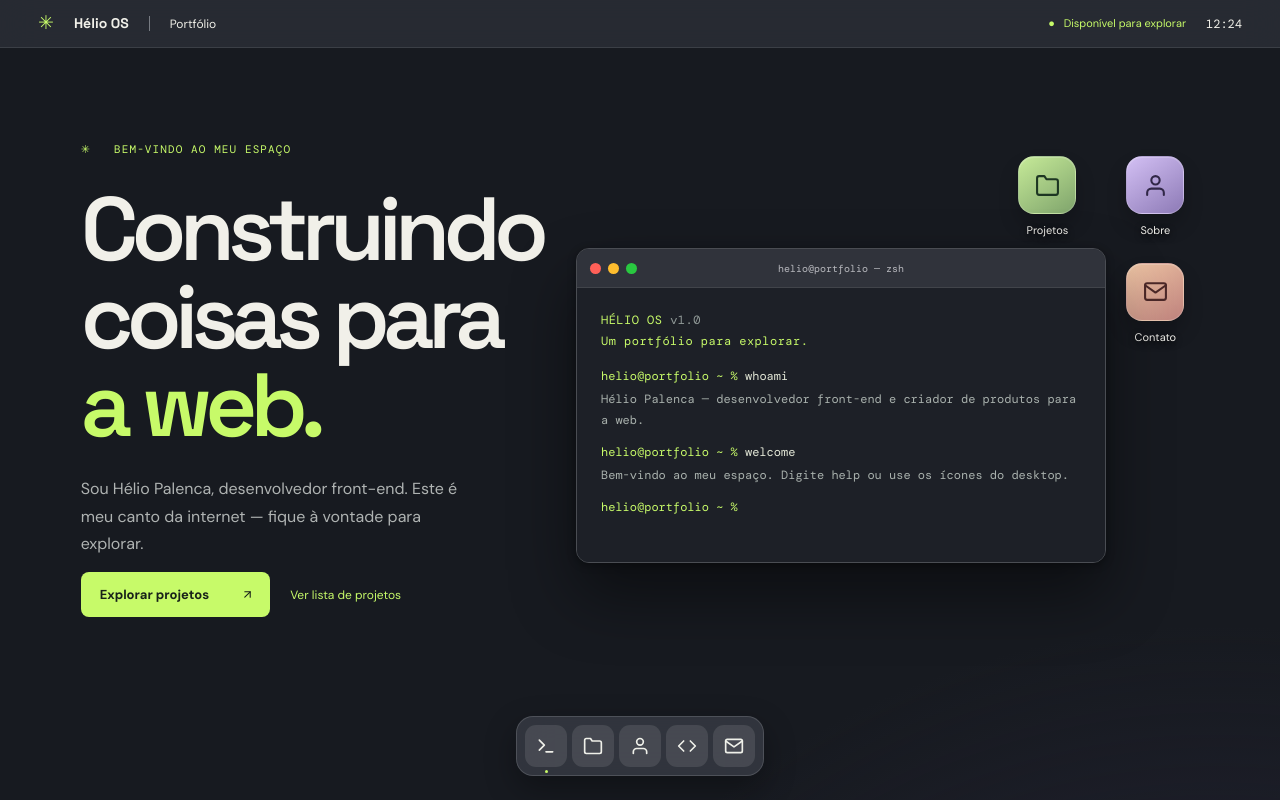
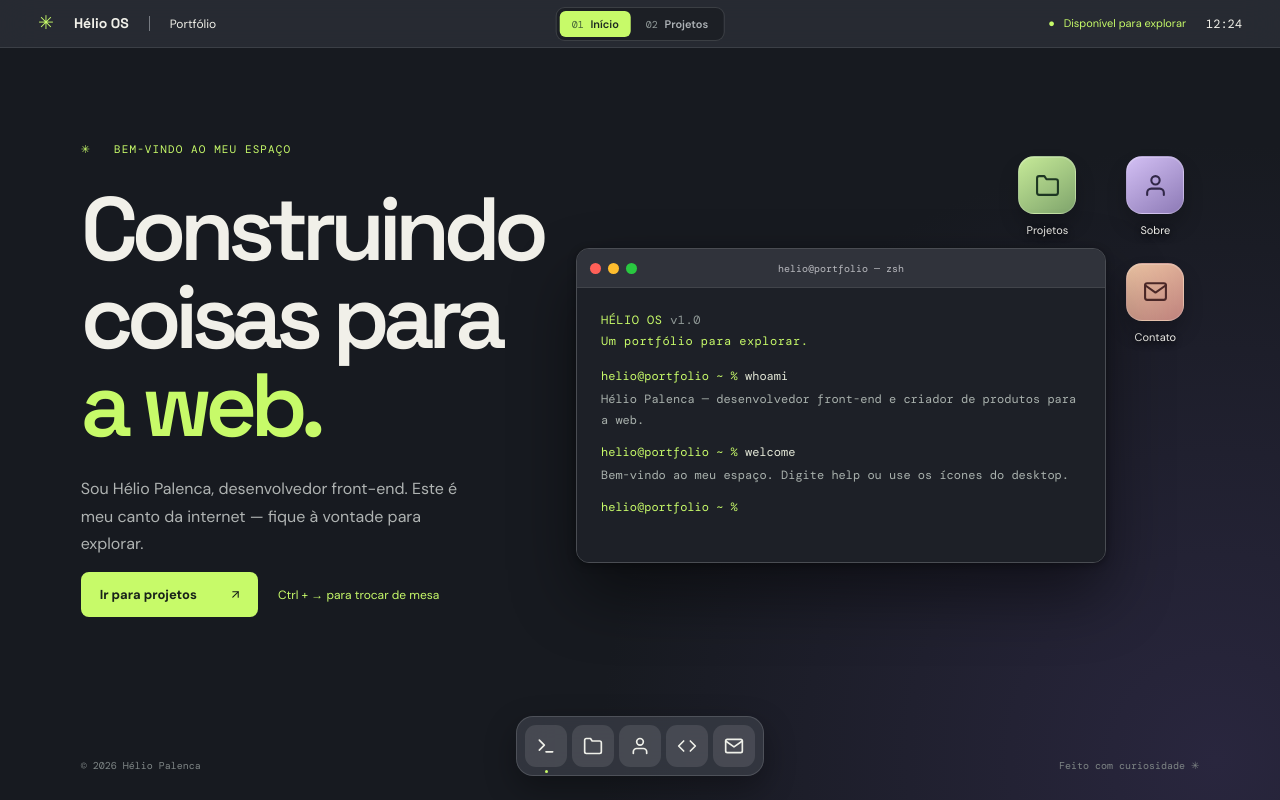
Before and after one commit to hellzz13/hpndev, a Next.js app: page / in a window 1280 px wide. Shown: the top 800 px of the page. Built offline with nearby package versions, Linux system fonts and the light colour scheme.

Commit message:
feat: add portfolio workspaces and navigation backlog

```diff
--- a/src/pages/index.tsx
+++ b/src/pages/index.tsx
@@ -2,9 +2,9 @@ import Head from "next/head";
 import Image from "next/image";
 import { useEffect, useRef, useState } from "react";
 import { DesktopWindow } from "@/portfolio/DesktopWindow";
-import { Apps, AppIds, AppInfo } from "@/portfolio/constants";
+import { Apps, AppIds, AppInfo, AppSpaces, Spaces } from "@/portfolio/constants";
 import { Projects, Experience, InitialTerminalLines } from "@/portfolio/content";
-import type { AppId } from "@/portfolio/constants";
+import type { AppId, SpaceId } from "@/portfolio/constants";
 import { resolveTerminalCommand } from "@/portfolio/terminal";
 import { useWindowManager } from "@/portfolio/useWindowManager";
 import { SiteUrl, SiteTitle, SiteDescription, SocialImageUrl, StructuredData } from "@/portfolio/seo";
@@ -17,6 +17,9 @@ import {
 type TerminalLine = { command: string; output: string };
 
 function Home() {
+  const [currentSpace, setCurrentSpace] = useState<SpaceId>(Spaces.HOME);
+  const isHomeSpace = currentSpace === Spaces.HOME;
+  const isProjectsSpace = currentSpace === Spaces.PROJECTS;
   const { windows, open, close, minimize, focus, move } =
     useWindowManager<AppId>(Apps.TERMINAL);
   const [selectedProject, setSelectedProject] = useState(0);
@@ -41,13 +44,38 @@ function Home() {
     const terminal = endRef.current?.parentElement;
     if (terminal) terminal.scrollTop = terminal.scrollHeight;
   }, [lines]);
+  useEffect(() => {
+    function onWorkspaceShortcut(event: KeyboardEvent) {
+      const target = event.target;
+      const isEditing = target instanceof HTMLInputElement || target instanceof HTMLTextAreaElement;
+      const isWorkspaceShortcut = event.ctrlKey && !event.altKey && !event.metaKey;
+      if (isEditing || !isWorkspaceShortcut) return;
+
+      const nextSpace = event.key === "ArrowRight" ? Spaces.PROJECTS : event.key === "ArrowLeft" ? Spaces.HOME : null;
+      if (nextSpace === null) return;
+      event.preventDefault();
+      setCurrentSpace(nextSpace);
+    }
+    document.addEventListener("keydown", onWorkspaceShortcut);
+    return () => document.removeEventListener("keydown", onWorkspaceShortcut);
+  }, []);
+
+  function switchSpace(space: SpaceId) {
+    setCurrentSpace(space);
+  }
 
   function openApp(id: AppId) {
+    switchSpace(AppSpaces[id]);
     open(id);
     const isTerminalApp = id === Apps.TERMINAL;
     if (isTerminalApp) {
       window.setTimeout(() => inputRef.current?.focus(), 50);
     }
+  }
+
+  function isWindowVisible(item: (typeof windows)[number]) {
+    const belongsToCurrentSpace = AppSpaces[item.id] === currentSpace;
+    return !item.minimized && belongsToCurrentSpace;
   }
 
   function submitCommand() {
@@ -295,19 +323,28 @@ function Home() {
           dangerouslySetInnerHTML={{ __html: JSON.stringify(StructuredData).replace(/</g, "\\u003c") }}
         />
       </Head>
-      <div className="desktop">
+      <div className="desktop" data-space={currentSpace}>
         <header className="menubar">
           <div>
             <span className="menubar-mark">✳</span>
             <strong>Hélio OS</strong>
-            <span className="menubar-separator" /> Portfólio
+            <span className="menubar-separator" /> <span className="menubar-section">Portfólio</span>
           </div>
+          <nav className="workspace-switcher" aria-label="Áreas de trabalho">
+            <button type="button" aria-pressed={isHomeSpace} onClick={() => switchSpace(Spaces.HOME)}>
+              <span>01</span> Início
+            </button>
+            <button type="button" aria-pressed={isProjectsSpace} onClick={() => switchSpace(Spaces.PROJECTS)}>
+              <span>02</span> Projetos
+            </button>
+          </nav>
           <div>
             <span className="available">● &nbsp; Disponível para explorar</span>
             <time>{time}</time>
           </div>
         </header>
-        <main className="desktop-main">
+        <div className={`space-track ${isProjectsSpace ? "show-projects" : ""}`}>
+        <main className="desktop-main" inert={!isHomeSpace}>
           <section className="hero">
             <span className="eyebrow">✳ &nbsp; BEM-VINDO AO MEU ESPAÇO</span>
             <h1>
@@ -324,11 +361,11 @@ function Home() {
             <button
               type="button"
               className="hero-action"
-              onClick={() => openApp("projects")}
+              onClick={() => switchSpace(Spaces.PROJECTS)}
             >
-              Explorar projetos <FiArrowUpRight />
+              Ir para projetos <FiArrowUpRight />
             </button>
-            <a className="hero-secondary" href="#projects">Ver lista de projetos</a>
+            <span className="hero-secondary">Ctrl + → para trocar de mesa</span>
           </section>
           <nav className="desktop-icons" aria-label="Aplicativos do desktop">
             {AppIds
@@ -351,11 +388,11 @@ function Home() {
               })}
           </nav>
         </main>
-        <section className="portfolio-index" id="projects" aria-labelledby="projects-heading">
+        <section className="portfolio-index" id="projects" aria-labelledby="projects-heading" inert={!isProjectsSpace}>
           <div className="portfolio-index-heading">
-            <span className="eyebrow">/ arquivo de projetos</span>
+            <span className="eyebrow">/ mesa 02 · projetos</span>
             <h2 id="projects-heading">Trabalho em destaque<span>.</span></h2>
-            <p>Explore os projetos pelo desktop ou conheça cada um por aqui.</p>
+            <p>Abra um projeto para ver os detalhes em uma janela. Use as mesas no topo para navegar.</p>
           </div>
           <div className="portfolio-index-grid">
             {Projects.map((project, index) => (
@@ -365,8 +402,8 @@ function Home() {
                 <p>{project.summary}</p>
                 <p>{project.detail}</p>
                 <div className="portfolio-index-actions">
-                  <button type="button" onClick={() => { setSelectedProject(index); openApp(Apps.PROJECTS); window.scrollTo({ top: 0, behavior: "smooth" }); }}>
-                    Abrir no desktop <FiArrowUpRight />
+                  <button type="button" onClick={() => { setSelectedProject(index); openApp(Apps.PROJECTS); }}>
+                    Abrir projeto <FiArrowUpRight />
                   </button>
                   {project.links.map((link) => (
                     <a key={link.href} href={link.href} target="_blank" rel="noopener noreferrer">
@@ -378,8 +415,9 @@ function Home() {
             ))}
           </div>
         </section>
+        </div>
         <div className="windows-layer">
-          {windows.filter((item) => !item.minimized).map((item) => {
+          {windows.filter(isWindowVisible).map((item) => {
             const label = AppInfo[item.id].label;
             const title = item.id === Apps.TERMINAL
               ? "helio@portfolio — zsh"
--- a/src/portfolio/constants.ts
+++ b/src/portfolio/constants.ts
@@ -10,6 +10,21 @@ const Apps = {
 } as const;
 
 type AppId = (typeof Apps)[keyof typeof Apps];
+
+const Spaces = {
+  HOME: "home",
+  PROJECTS: "projects",
+} as const;
+
+type SpaceId = (typeof Spaces)[keyof typeof Spaces];
+
+const AppSpaces = {
+  terminal: Spaces.HOME,
+  projects: Spaces.PROJECTS,
+  about: Spaces.HOME,
+  career: Spaces.HOME,
+  contact: Spaces.HOME,
+} as const satisfies Record<AppId, SpaceId>;
 
 const AppInfo = {
   terminal: { label: "Terminal", Icon: FiTerminal },
@@ -27,5 +42,5 @@ const WindowDragBounds = {
   bottomInset: 160,
 } as const;
 
-export { Apps, AppIds, AppInfo, DesktopBreakpoint, WindowDragBounds };
-export type { AppId };
+export { Apps, AppIds, AppInfo, Spaces, AppSpaces, DesktopBreakpoint, WindowDragBounds };
+export type { AppId, SpaceId };
--- a/src/styles/globals.css
+++ b/src/styles/globals.css
@@ -48,4 +48,17 @@ h1,h2,h3,p { margin-top: 0; } em { color: #c7fa69; font-style: normal; }
 @media (max-width: 760px) { .desktop { overflow: hidden; }.menubar { height: 44px; padding: 0 16px; }.menubar>div { gap: 9px; }.menubar-separator,.available { display: none; }.desktop-main { display: block; min-height: calc(100dvh - 44px); padding: 75px 23px 145px; }.hero h1 { font-size: clamp(52px,13vw,74px); }.hero p { max-width: 330px; font-size: 14px; }.desktop-icons { grid-template-columns: repeat(4,1fr); gap: 8px; padding-top: 54px; }.desktop-icon { width: 52px; height: 52px; border-radius: 14px; }.desktop-icons button { font-size: 9px; }.desktop-footer { display: none; }.windows-layer { position: fixed; inset: 44px 0 0; }.app-window { top: 12px !important; left: 12px !important; width: calc(100vw - 24px) !important; height: calc(100dvh - 92px) !important; max-height: none; transform: none !important; }.window-terminal { top: auto !important; bottom: 68px; height: min(440px,calc(100dvh - 92px)) !important; }.window-bar { touch-action: auto; cursor: default; }.window-content { padding: 24px; }.window-content h2 { font-size: 37px; }.project-card { padding: 20px; }.project-card h3 { font-size: 28px; }.about-heading { gap: 14px; }.about-heading img { width: 95px; height: 95px; }.about-heading h2 { font-size: 34px; }.dock { bottom: 8px; }.dock button { width: 41px; height: 41px; } }
 @media (max-width: 390px) { .hero h1 { font-size: 49px; }.desktop-icons { gap: 2px; }.desktop-icon { width: 46px; height: 46px; }.project-tabs button { padding-left: 7px; padding-right: 7px; } }
 @media (max-width: 760px) { .hero-secondary { display: block; margin: 18px 0 0; }.portfolio-index { padding: 72px 23px 130px; }.portfolio-index-grid { grid-template-columns: 1fr; }.portfolio-index-card { padding: 23px; } }
+.desktop { height: 100dvh; min-height: 0; }
+.workspace-switcher { position: absolute; left: 50%; display: flex; gap: 3px; padding: 3px; transform: translateX(-50%); border: 1px solid #ffffff24; border-radius: 9px; background: #171a20a8; }
+.workspace-switcher button { padding: 6px 12px; border: 0; border-radius: 6px; background: transparent; color: #aeb3b7; font: 600 11px 'DM Sans', sans-serif; cursor: pointer; }
+.workspace-switcher button span { margin-right: 4px; color: #929b9a; font: 10px 'DM Mono', monospace; }
+.workspace-switcher button[aria-pressed="true"] { background: #c7fa69; color: #1d2a20; }
+.workspace-switcher button[aria-pressed="true"] span { color: #466238; }
+.workspace-switcher button:focus-visible { outline: 2px solid #c7fa69; outline-offset: 2px; }
+.space-track { display: flex; width: 200%; height: calc(100dvh - 48px); transition: transform .48s cubic-bezier(.2,.75,.2,1); }
+.space-track.show-projects { transform: translateX(-50%); }
+.space-track > .desktop-main, .space-track > .portfolio-index { flex: 0 0 50%; width: 50%; height: calc(100dvh - 48px); min-height: 0; overflow-y: auto; }
+.space-track > .portfolio-index { border-top: 0; background: radial-gradient(circle at 80% 20%, #303746, transparent 50%), #1c2027; }
+.desktop[data-space="projects"] .desktop-footer { display: none; }
+@media (max-width: 760px) { .menubar-section, .menubar time { display: none; }.workspace-switcher { left: auto; right: 12px; transform: none; }.workspace-switcher button { padding: 6px 9px; }.space-track, .space-track > .desktop-main, .space-track > .portfolio-index { height: calc(100dvh - 44px); } }
 @media (prefers-reduced-motion: reduce) { *,*:before,*:after { scroll-behavior: auto !important; transition-duration: .01ms !important; animation-duration: .01ms !important; } }
```
Also changed, not shown: 6 other files (tests, documents, lock files or other folders).
